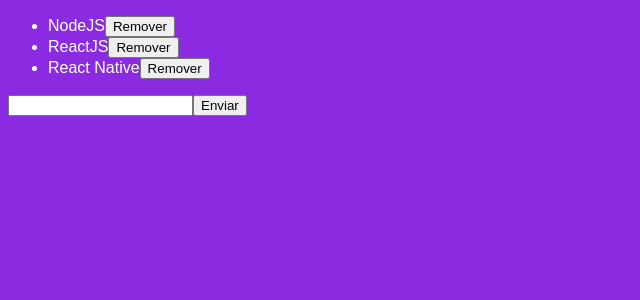
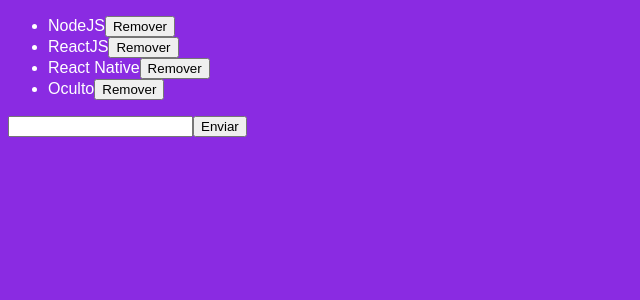
Before and after one commit to marcelopimeireles/rocketshoes, a React app: page / in a window 1280 px wide. Shown: the top 300 px of the page, without its empty margins (0-640 px from the left). Built offline with nearby package versions, Linux system fonts and the light colour scheme.

Commit message:
defaultProps + PropTypes

```diff
--- a/package.json
+++ b/package.json
@@ -21,6 +21,7 @@
     "webpack-dev-server": "^3.10.1"
   },
   "dependencies": {
+    "prop-types": "^15.7.2",
     "react": "^16.12.0",
     "react-dom": "^16.12.0"
   }
--- a/src/components/TechItem.js
+++ b/src/components/TechItem.js
@@ -1,4 +1,5 @@
 import React from 'react';
+import PropTypes from 'prop-types';
 
 function TechItem({ tech, onDelete }) {
   return (
@@ -9,4 +10,13 @@
   );
 }
 
+TechItem.defaultProps = {
+  tech: 'Oculto',
+}
+
+TechItem.PropTypes = {
+  tech: PropTypes.string,
+  onDelete: PropTypes.func.isRequired,
+}
+
 export default TechItem;
--- a/src/components/TechList.js
+++ b/src/components/TechList.js
@@ -2,6 +2,10 @@
 import TechItem from './TechItem';
 
 class TechList extends Component {
+  static defaultProps = {
+    tech: 'Oculto',
+  }
+
   state = {
     newTech: '',
     techs: [
@@ -37,6 +41,7 @@
               onDelete={() => this.handleDelete(tech)}
             />
           )}
+          <TechItem />
         </ul>
         <input
           type="text"
```
Also changed, not shown: 1 other file (tests, documents, lock files or other folders).
